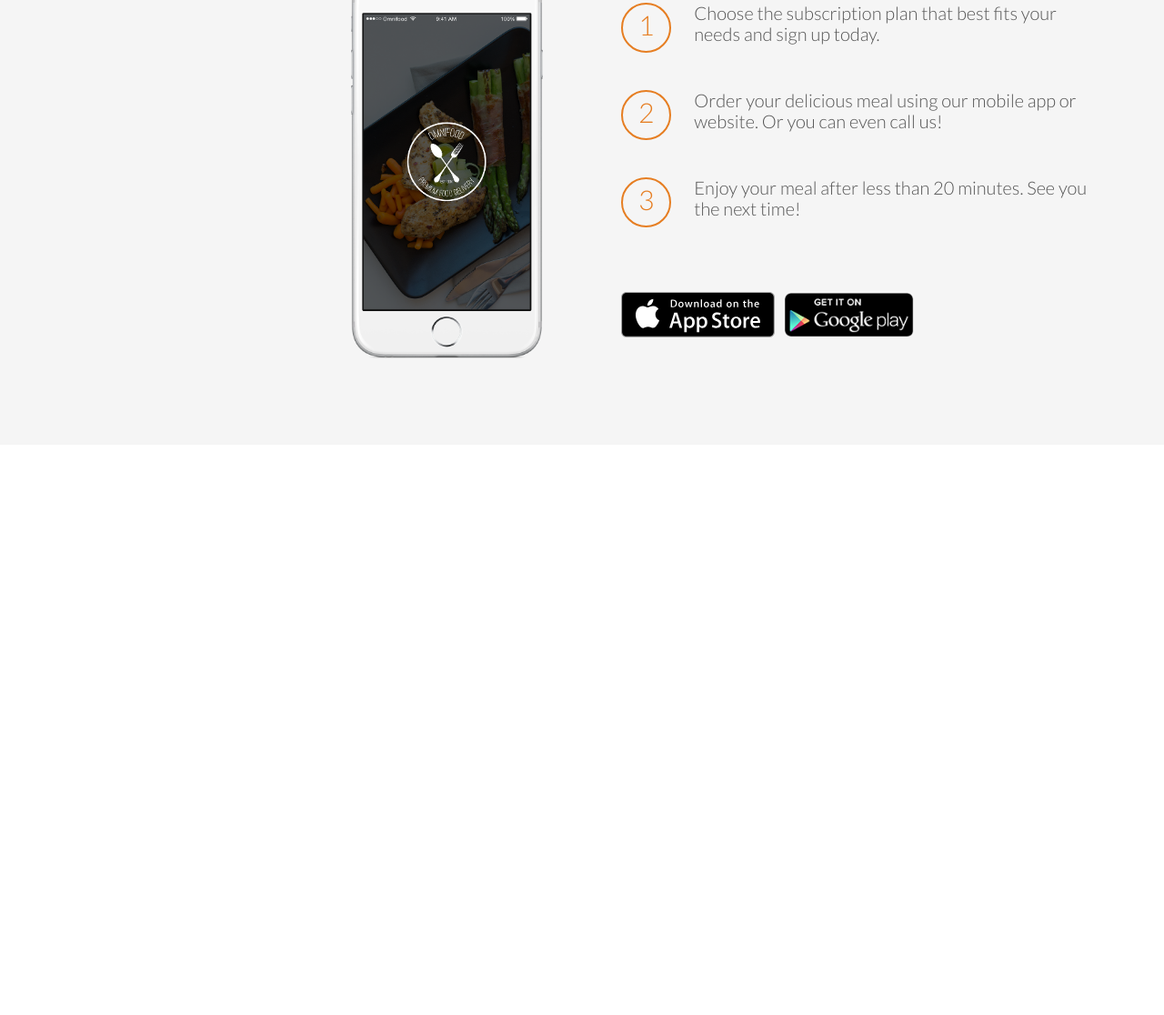
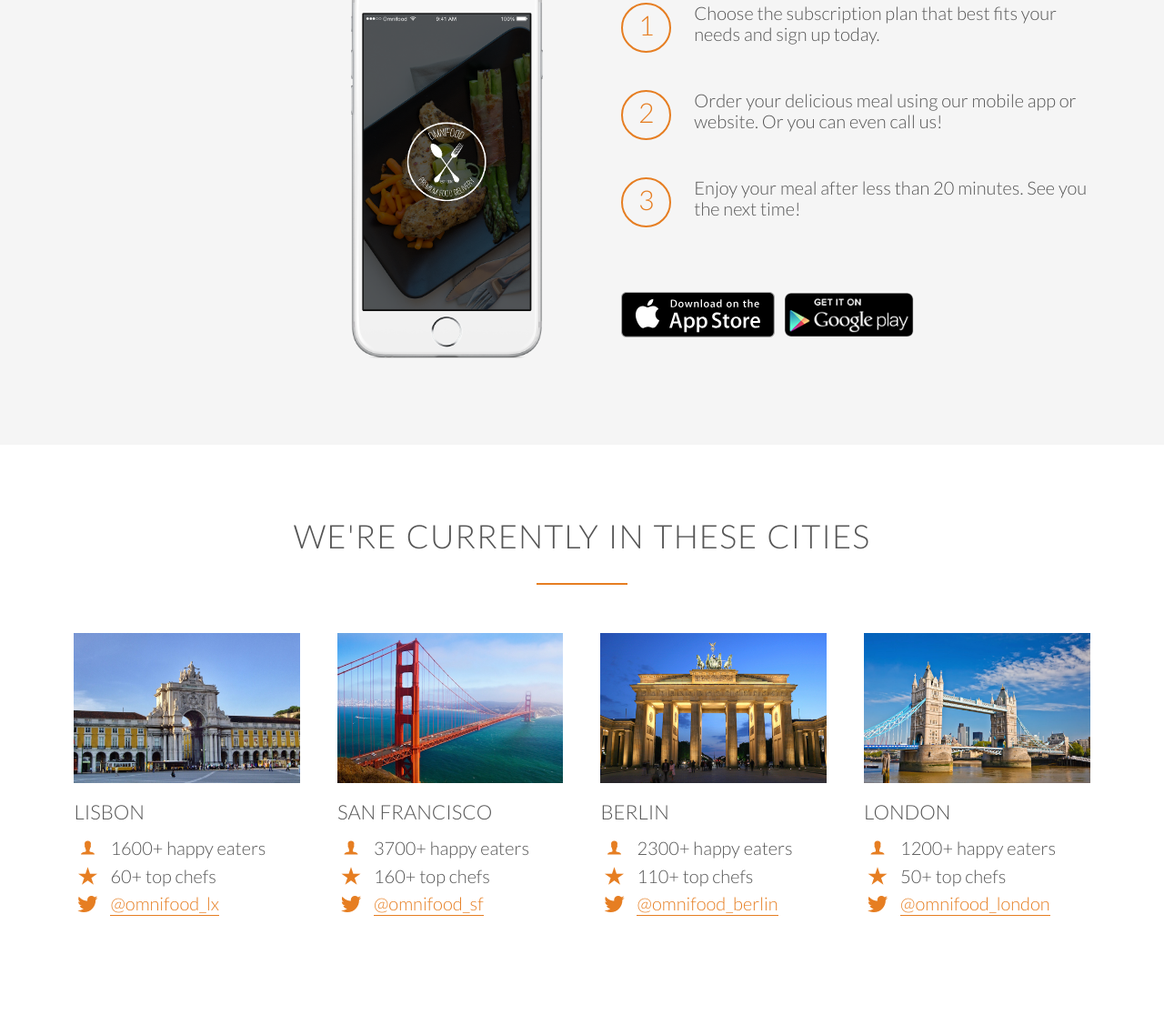
Before and after one commit to EuBabkin/Omnifood, a plain HTML site: page index.html in a window 1280 px wide. Shown: the part 2249-3365 px from the top of the page at 91% size. Before the commit the page ends 2738 px from the top, so only its background shows below. Drawn offline with Linux system fonts and the light colour scheme; files whose address does not match are found by name.

Commit message:
Built the cities section

```diff
--- a/index.html
+++ b/index.html
@@ -138,11 +138,65 @@
   				</div>
   			</div>
   		</section>
+			<section class="section-cities">
+				<div class="row">
+					<h2>We're currently in these cities</h2>
+				</div>
+				<div class="row">
+					<div class="col span-1-of-4 box">
+						<img src="resources/img/lisbon-3.jpg" alt="Lisbon">
+						<h3>Lisbon</h3>
+						<ul class="city-features">
+							<li><i class="ion-ios-person icon-small"></i>1600+ happy eaters</li>
+							<li><i class="ion-ios-star icon-small"></i>60+ top chefs</li>
+							<li><i class="ion-social-twitter icon-small"></i><a href="#">@omnifood_lx</a></li>
+						</ul>
+					</div>
+					<div class="col span-1-of-4 box">
+						<img src="resources/img/san-francisco.jpg" alt="San Francisco">
+						<h3>San Francisco</h3>
+						<ul class="city-features">
+							<li><i class="ion-ios-person icon-small"></i>3700+ happy eaters</li>
+							<li><i class="ion-ios-star icon-small"></i>160+ top chefs</li>
+							<li><i class="ion-social-twitter icon-small"></i><a href="#">@omnifood_sf</a></li>
+						</ul>
+					</div>
+					<div class="col span-1-of-4 box">
+						<img src="resources/img/berlin.jpg" alt="Berlin">
+						<h3>Berlin</h3>
+						<ul class="city-features">
+							<li><i class="ion-ios-person icon-small"></i>2300+ happy eaters</li>
+							<li><i class="ion-ios-star icon-small"></i>110+ top chefs</li>
+							<li><i class="ion-social-twitter icon-small"></i><a href="#">@omnifood_berlin</a></li>
+						</ul>
+					</div>
+					<div class="col span-1-of-4 box">
+						<img src="resources/img/london.jpg" alt="London">
+						<h3>London</h3>
+						<ul class="city-features">
+							<li><i class="ion-ios-person icon-small"></i>1200+ happy eaters</li>
+							<li><i class="ion-ios-star icon-small"></i>50+ top chefs</li>
+							<li><i class="ion-social-twitter icon-small"></i><a href="#">@omnifood_london</a></li>
+						</ul>
+					</div>
+				</div>
+			</section>
   	</main>
   </body>
 </html>
 <!---
-1.
-2.
-3.
+Title:
+
+Lisbon
+
+
+
+
+
+
+London
+1200+ happy eaters
+50+ top chefs
+@omnifood_london
+
 -->
--- a/resources/css/style.css
+++ b/resources/css/style.css
@@ -82,6 +82,34 @@ h2:after{
 		margin-bottom: 10px;
 		font-size: 350%;
 		color: #e67e22;
+}
+.icon-small{
+	display: inline-block;
+	margin-right: 10px;
+	width: 30px;
+	text-align: center;
+	color: #e67e22;
+	font-size: 120%;
+	/*align text and icons*/
+	line-height: 120%;
+	vertical-align: middle;
+	margin-top: -5px;
+}
+/*---LINKS---*/
+a:link,
+a:visited{
+	color: #e67e22;
+	text-decoration: none;
+	padding-bottom: 1px;
+	border-bottom: 1px solid #e67e22;
+	transition:
+		border-bottom 0.2s,
+		color 0.2s;
+}
+a:hover,
+a:active{
+	color: #555;
+	border-bottom: 1px solid transparent;
 }
 /*---BUTTONS---*/
 .btn:link,
@@ -235,8 +263,22 @@ header{
 		border-radius: 50%;
 		font-size: 150%;
 }
+.btn-app:link,
+.btn-app:visited{
+	border: none;
+}
 .btn-app img{
 		margin-right: 10px;
 		height: 50px;
 		width: auto;
 }
+/*---CITIES---*/
+.box img{
+	width: 100%;
+	height: auto;
+	margin-bottom: 15px;
+}
+.city-features li{
+	margin-bottom: 5px;
+	list-style: none;
+}
```
